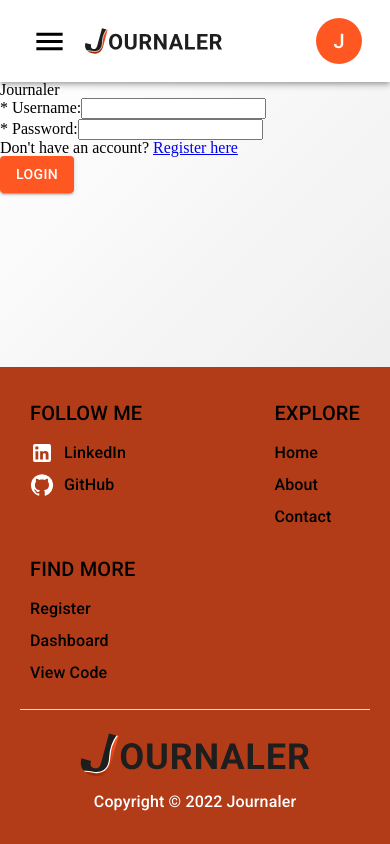
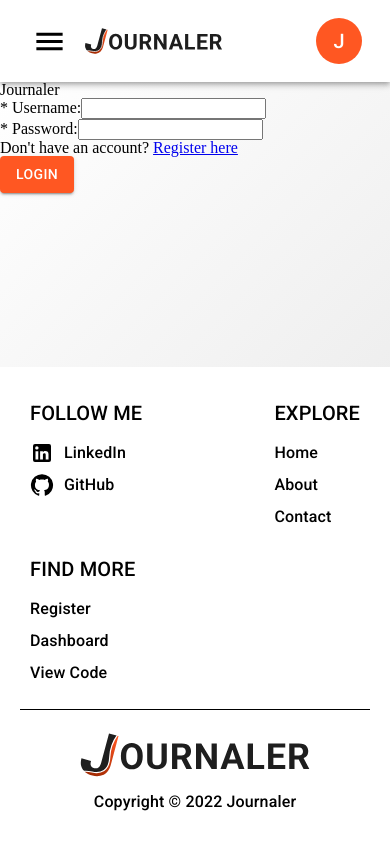
Before and after one commit to waylonturbes/journaler-frontend, a React (Create React App) app: page / in a window 390 px wide. Built offline with nearby package versions, Linux system fonts and the light colour scheme.

Commit message:
style: change bg & text color to black for mobile footer

```diff
--- a/src/components/base/Footer/MobileFooter.tsx
+++ b/src/components/base/Footer/MobileFooter.tsx
@@ -12,7 +12,7 @@ const MobileFooter = () => {
       component="footer"
       sx={{
         p: "20px",
-        backgroundColor: "primary.dark",
+        backgroundColor: "common.white",
       }}
     >
       <Box
@@ -33,13 +33,13 @@ const MobileFooter = () => {
             <FooterListHeader title="FOLLOW ME" />
             <FooterListItem
               text="LinkedIn"
-              icon={<LinkedInIcon sx={{ color: "common.white" }} />}
+              icon={<LinkedInIcon sx={{ color: "common.black" }} />}
               link="https://www.linkedin.com/in/waylon-turbes/"
               component="a"
             />
             <FooterListItem
               text="GitHub"
-              icon={<GitHubIcon sx={{ color: "common.white" }} />}
+              icon={<GitHubIcon sx={{ color: "common.black" }} />}
               link="https://github.com/waylonturbes"
               component="a"
             />
@@ -82,7 +82,7 @@ const MobileFooter = () => {
             link="https://github.com/waylonturbes/journaler-frontend"
           />
         </List>
-        <Divider flexItem sx={{ bgcolor: "common.white", my: "10px" }} />
+        <Divider flexItem sx={{ bgcolor: "common.black", my: "10px" }} />
         <Box
           component="div"
           sx={{
@@ -113,7 +113,7 @@ const MobileFooter = () => {
             variant="body1"
             sx={{
               fontWeight: 500,
-              color: "common.white",
+              color: "common.black",
               textAlign: "center",
               marginTop: "10px",
             }}
```
